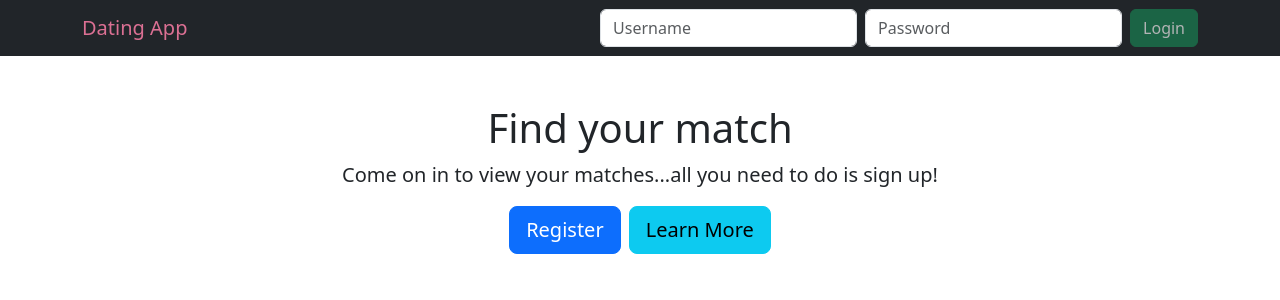
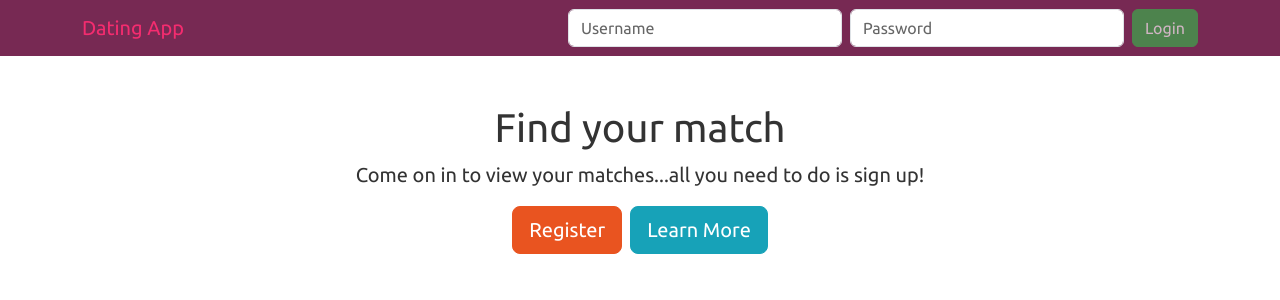
Before and after one commit to karthik9728/STD-Angular-Dotnet-V1, an Angular app in the folder client/: page / in a window 1280 px wide. Shown: the top 300 px of the page. Built offline with nearby package versions, Linux system fonts and the light colour scheme; no server answers.

Commit message:
bootswatch theme

```diff
--- a/client/angular.json
+++ b/client/angular.json
@@ -32,6 +32,7 @@
             "styles": [
               "node_modules/bootstrap/dist/css/bootstrap.min.css",
               "node_modules/font-awesome/css/font-awesome.min.css",
+              "node_modules/bootswatch/dist/united/bootstrap.css",
               "node_modules/ngx-toastr/toastr.css",
               "src/styles.css"
             ],
--- a/client/package.json
+++ b/client/package.json
@@ -19,6 +19,7 @@
     "@angular/platform-browser-dynamic": "^17.0.0",
     "@angular/router": "^17.0.0",
     "bootstrap": "^5.3.2",
+    "bootswatch": "^5.3.2",
     "font-awesome": "^4.7.0",
     "ngx-bootstrap": "^12.0.0",
     "ngx-toastr": "^18.0.0",
--- a/client/src/app/nav/nav.component.css
+++ b/client/src/app/nav/nav.component.css
@@ -4,5 +4,5 @@ select.ng-invalid.ng-touched {
 }
 
 .nav-item.active a {
-  color: pink;
+  color: rgb(232, 138, 154);
 }
--- a/client/src/app/nav/nav.component.html
+++ b/client/src/app/nav/nav.component.html
@@ -4,7 +4,7 @@
       class="navbar-brand"
       style="cursor: pointer"
       routerLink="/"
-      style="color: palevioletred"
+      style="color: rgb(244, 44, 111)"
       >Dating App</a
     >
     <button
@@ -35,7 +35,7 @@
       <div class="d-flex ms-auto">
         <ul
           class="navbar-nav me-auto mb-2 mb-lg-0"
-          *ngIf="accountService.currentUser$ | async"
+          *ngIf="accountService.currentUser$ | async as user"
         >
           <li class="nav-item dropdown">
             <a
@@ -46,7 +46,7 @@
               data-bs-toggle="dropdown"
               aria-expanded="false"
             >
-              Welcome {{ model.username }}
+              Welcome {{ user.username | titlecase }}
             </a>
             <ul class="dropdown-menu" aria-labelledby="navbarDropdown">
               <li>
```
Also changed, not shown: 1 other file (tests, documents, lock files or other folders).
